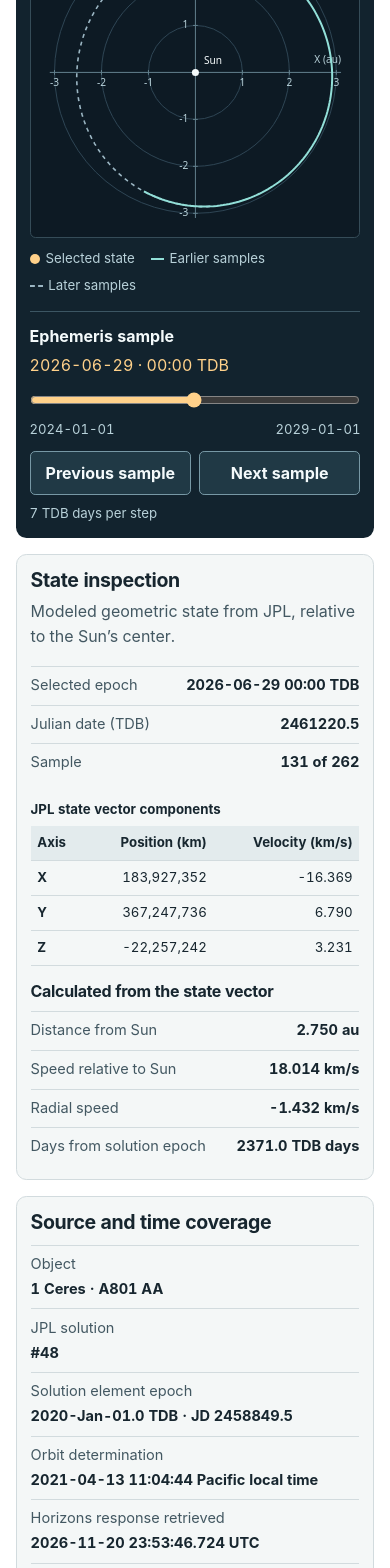
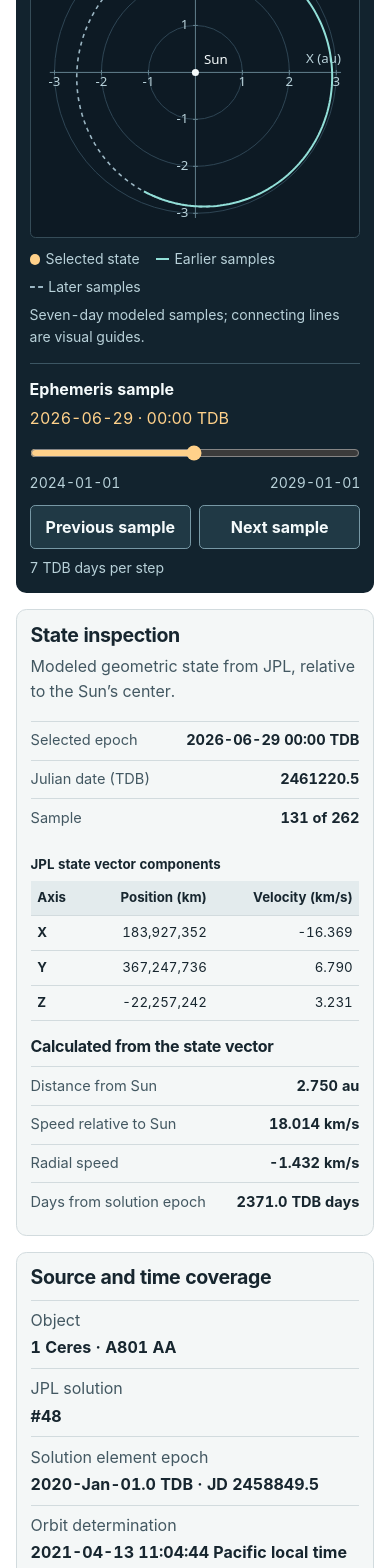
Before and after one commit to DanielBarletta81/strata-builds, a Next.js app: page /orbital in a window 390 px wide. Shown: the part 432-2000 px from the top of the page. Built offline with nearby package versions, Linux system fonts and the light colour scheme.

Commit message:
Clarify orbital sample guides and improve mobile labels

```diff
--- a/src/features/orbital/orbit-plot.tsx
+++ b/src/features/orbital/orbit-plot.tsx
@@ -58,6 +58,7 @@ export function OrbitPlot({ samples, index }: { samples: StateSample[]; index: n
         <span><i className={styles.markerKey} aria-hidden="true" /> Selected state</span>
         <span><i className={styles.lineKey} aria-hidden="true" /> Earlier samples</span>
         <span><i className={styles.dashKey} aria-hidden="true" /> Later samples</span>
+        <p className={styles.plotNote}>Seven-day modeled samples; connecting lines are visual guides.</p>
       </figcaption>
     </figure>
   );
--- a/src/features/orbital/orbital.module.css
+++ b/src/features/orbital/orbital.module.css
@@ -161,6 +161,11 @@
   display: inline-flex;
   gap: 0.35rem;
   align-items: center;
+}
+
+.plotNote {
+  flex-basis: 100%;
+  margin: 0;
 }
 
 .markerKey {
@@ -412,8 +417,23 @@
     grid-template-columns: minmax(0, 1fr);
   }
 
+  .source div {
+    font-size: 1rem;
+  }
+
+  .source + .links,
+  .captureNote {
+    font-size: 0.95rem;
+  }
+
   .figure svg text {
-    font-size: 13px;
+    font-size: 17px;
+  }
+
+  .figure figcaption,
+  .timelineBounds,
+  .timeActions p {
+    font-size: 0.875rem;
   }
 
   .state {
```
